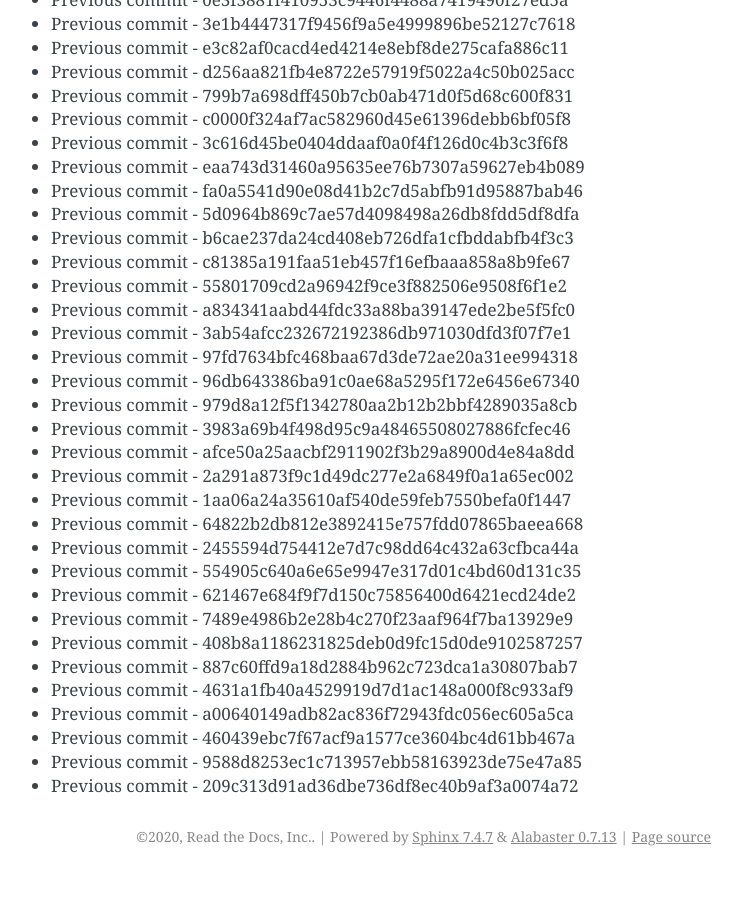
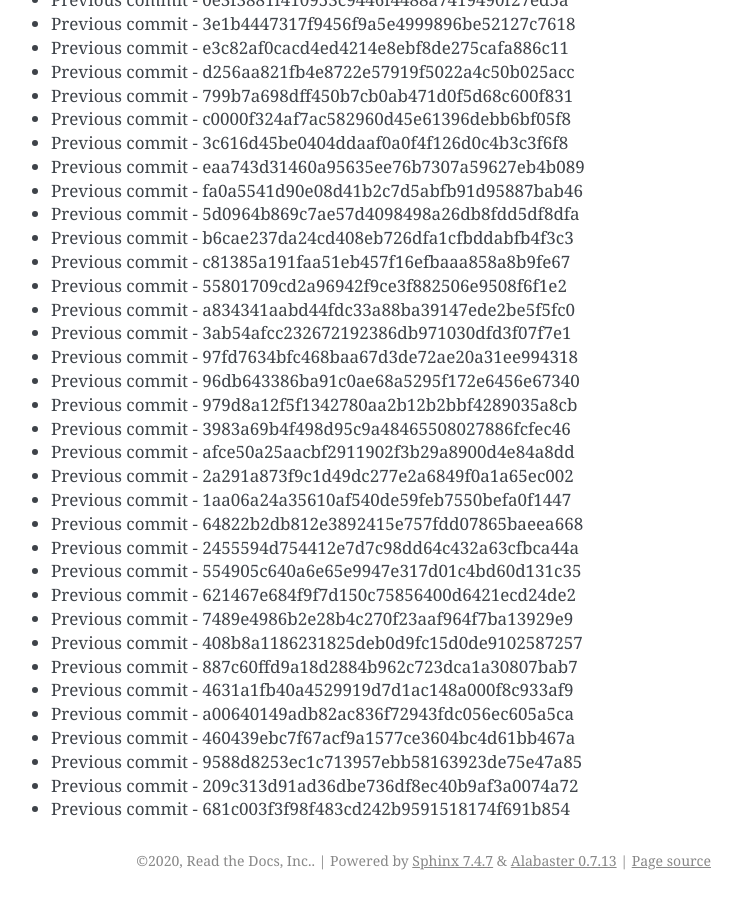
Before and after one commit to readthedocs/rtd-git-stresstest, a Sphinx documentation site: the page built from docs/updates.rst, in a window 1280 px wide and 900 px high, scrolled down 52580 px. Shown: the whole window, without its empty margins (399-1141 px from the left). Built offline with Sphinx 7.4.7, drawn with Linux system fonts in a browser that asks for light colours; before the commit the page ends 53456 px from its top, so only the background shows below that.

Commit message:
Generating commit from previous: 681c003f3f98f483cd242b9591518174f691b854

```diff
--- a/docs/updates.rst
+++ b/docs/updates.rst
@@ -2241,3 +2241,4 @@ It can be tested for any performance characteristics.
 * Previous commit - 460439ebc7f67acf9a1577ce3604bc4d61bb467a
 * Previous commit - 9588d8253ec1c713957ebb58163923de75e47a85
 * Previous commit - 209c313d91ad36dbe736df8ec40b9af3a0074a72
+* Previous commit - 681c003f3f98f483cd242b9591518174f691b854
```
